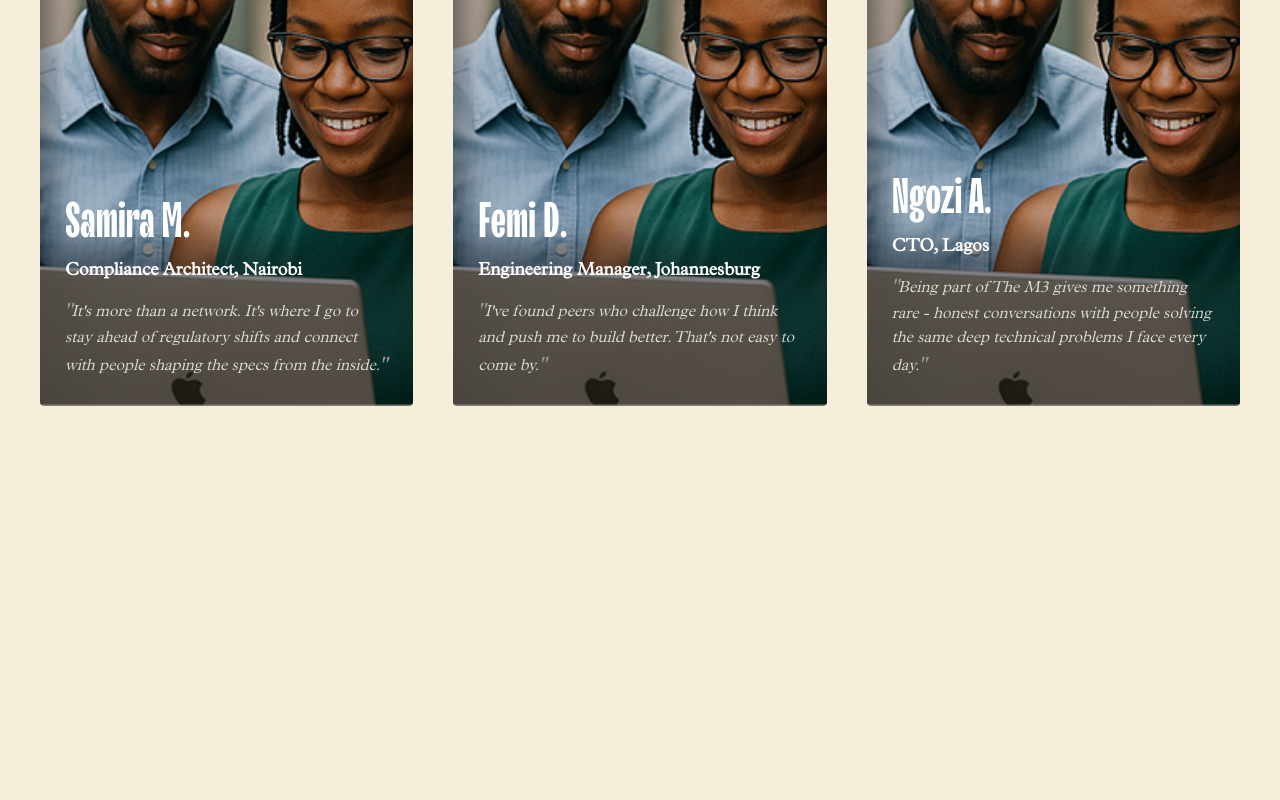
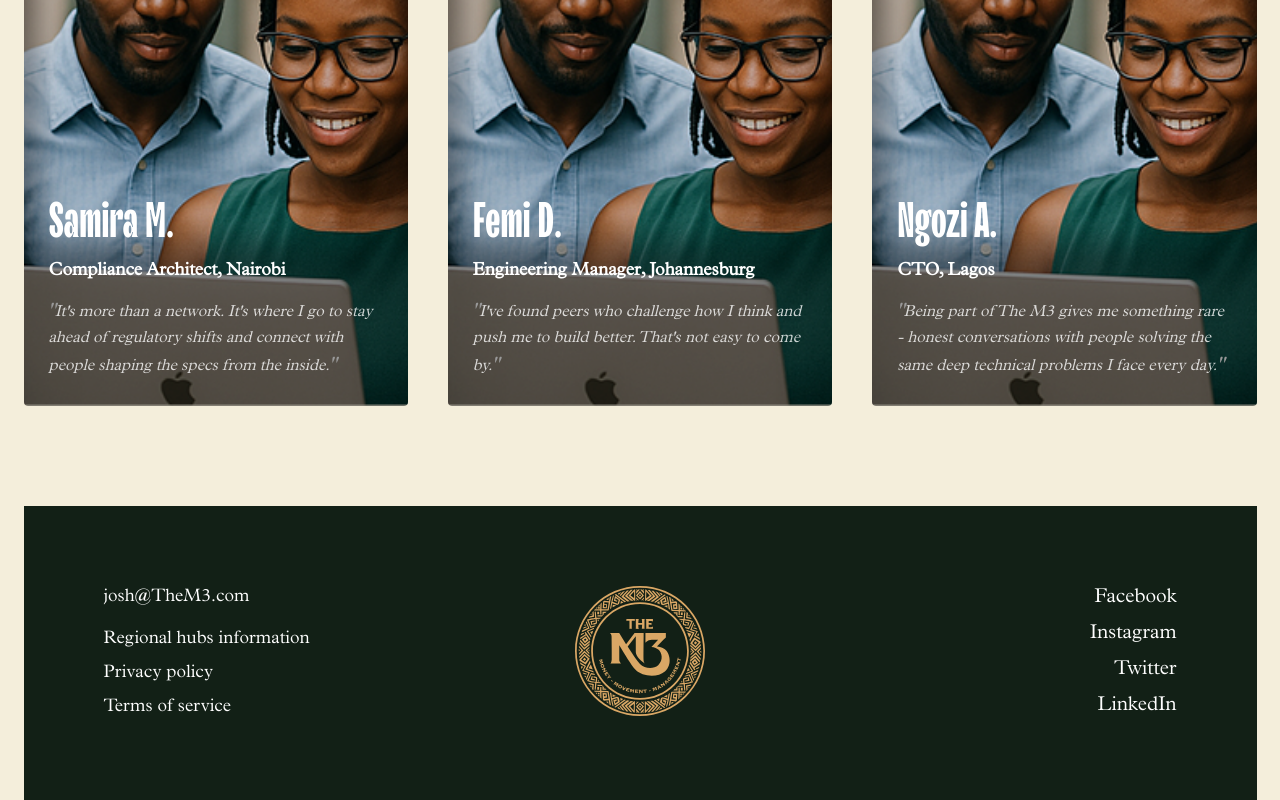
Before and after one commit to The-M3/m3_client, a Next.js app: page / in a window 1280 px wide. Shown: the part 3805-4605 px from the top of the page. Before the commit the page ends 4211 px from the top, so only its background shows below. Built offline with nearby package versions, Linux system fonts and the light colour scheme.

Commit message:
implement footer

```diff
--- a/src/app/page.tsx
+++ b/src/app/page.tsx
@@ -3,6 +3,7 @@ import HeroSection from "../components/HeroSection/HeroSection";
 import FeaturesSection from "../components/FeaturesSection";
 import EventsSection from "../components/EventsSection";
 import MembersSection from "../components/MembersSection";
+import Footer from "../components/Footer";
 
 export default function Home() {
   return (
@@ -12,6 +13,7 @@ export default function Home() {
       <FeaturesSection />
       <EventsSection />
       <MembersSection />
+      <Footer />
     </>
   );
 }
--- /dev/null
+++ b/src/components/Footer/Footer.module.scss
@@ -0,0 +1,135 @@
+.footer {
+  background-color: var(--text-color); // Dark green background
+  padding: 4rem;
+  margin-top: 10rem;
+
+  @media (min-width: 768px) {
+    padding: 6rem;
+  }
+
+  @media (min-width: 1024px) {
+    padding: 8rem;
+  }
+
+  .container {
+    max-width: 1200px;
+    margin: 0 auto;
+    display: flex;
+    flex-direction: column;
+    gap: 4rem;
+    align-items: center;
+    text-align: center;
+
+    @media (min-width: 768px) {
+      flex-direction: row;
+      justify-content: space-between;
+      align-items: flex-start;
+      text-align: left;
+      gap: 2rem;
+    }
+  }
+
+  .leftSection {
+    display: flex;
+    flex-direction: column;
+    gap: 2rem;
+
+    @media (min-width: 768px) {
+      flex: 1;
+    }
+  }
+
+  .email {
+    font-size: 1.6rem;
+    font-weight: 400;
+    color: var(--white);
+    text-decoration: none;
+    transition: opacity 0.3s ease;
+
+    &:hover {
+      opacity: 0.8;
+    }
+
+    @media (min-width: 768px) {
+      font-size: 1.8rem;
+    }
+  }
+
+  .nav {
+    display: flex;
+    flex-direction: column;
+    gap: 1rem;
+
+    @media (min-width: 768px) {
+      gap: 1.2rem;
+    }
+  }
+
+  .navLink {
+    font-size: 1.6rem;
+    font-weight: 400;
+    color: var(--white);
+    text-decoration: none;
+    transition: opacity 0.3s ease;
+
+    &:hover {
+      opacity: 0.8;
+    }
+
+    @media (min-width: 768px) {
+      font-size: 1.8rem;
+    }
+  }
+
+  .centerSection {
+    display: flex;
+    justify-content: center;
+    align-items: center;
+
+    @media (min-width: 768px) {
+      flex: 1;
+    }
+  }
+
+  .logo {
+
+  }
+
+  .rightSection {
+    display: flex;
+    justify-content: center;
+
+    @media (min-width: 768px) {
+      flex: 1;
+      justify-content: flex-end;
+    }
+  }
+
+  .socialNav {
+    display: flex;
+    flex-direction: column;
+    gap: 1rem;
+    align-items: center;
+
+    @media (min-width: 768px) {
+      align-items: flex-end;
+      gap: 1.2rem;
+    }
+  }
+
+  .socialLink {
+    font-size: 1.6rem;
+    font-weight: 400;
+    color: var(--white);
+    text-decoration: none;
+    transition: opacity 0.3s ease;
+
+    &:hover {
+      opacity: 0.8;
+    }
+
+    @media (min-width: 768px) {
+      font-size: 2rem;
+    }
+  }
+}
--- /dev/null
+++ b/src/components/Footer/Footer.tsx
@@ -0,0 +1,42 @@
+import React from 'react';
+import styles from './Footer.module.scss';
+import Image from 'next/image';
+
+const Footer: React.FC = () => {
+  return (
+    <footer className={styles.footer}>
+      <div className={styles.container}>
+        {/* Left Section - Contact & Links */}
+        <div className={styles.leftSection}>
+          <a href="mailto:josh@TheM3.com" className={styles.email}>
+            josh@TheM3.com
+          </a>
+          <nav className={styles.nav}>
+            <a href="#" className={styles.navLink}>Regional hubs information</a>
+            <a href="#" className={styles.navLink}>Privacy policy</a>
+            <a href="#" className={styles.navLink}>Terms of service</a>
+          </nav>
+        </div>
+
+        {/* Center Section - Logo */}
+        <div className={styles.centerSection}>
+          <div className={styles.logo}>
+            <Image src="/svgs/m3_footer_logo.svg" alt="The M3" width={130} height={130} priority />
+          </div>
+        </div>
+
+        {/* Right Section - Social Media */}
+        <div className={styles.rightSection}>
+          <nav className={styles.socialNav}>
+            <a href="#" className={styles.socialLink}>Facebook</a>
+            <a href="#" className={styles.socialLink}>Instagram</a>
+            <a href="#" className={styles.socialLink}>Twitter</a>
+            <a href="#" className={styles.socialLink}>LinkedIn</a>
+          </nav>
+        </div>
+      </div>
+    </footer>
+  );
+};
+
+export default Footer;
--- /dev/null
+++ b/src/components/Footer/index.ts
@@ -0,0 +1,3 @@
+import Footer from './Footer';
+
+export default Footer;
--- a/src/components/MembersSection/MembersSection.module.scss
+++ b/src/components/MembersSection/MembersSection.module.scss
@@ -4,12 +4,6 @@
     @media (min-width: 1024px) {
         padding: 0;
       }
-
-  .container {
-    max-width: 1200px;
-    margin: 0 auto;
-    width: 100%;
-  }
 
   .header {
     text-align: center;
--- a/src/components/MembersSection/MembersSection.tsx
+++ b/src/components/MembersSection/MembersSection.tsx
@@ -1,5 +1,4 @@
 import React from 'react';
-import Image from 'next/image';
 import styles from './MembersSection.module.scss';
 
 interface Member {
@@ -86,7 +85,6 @@ const MemberCard: React.FC<{ member: Member }> = ({ member }) => {
 const MembersSection: React.FC = () => {
   return (
     <section className={styles.membersSection}>
-      <div className={styles.container}>
         <div className={styles.header}>
           <h2 className={styles.title}>For Builders by Builders</h2>
           <p className={styles.subtitle}>
@@ -100,7 +98,6 @@ const MembersSection: React.FC = () => {
             <MemberCard key={member.id} member={member} />
           ))}
         </div>
-      </div>
     </section>
   );
 };
```
Also changed, not shown: public/svgs/m3_footer_logo.svg (added).
